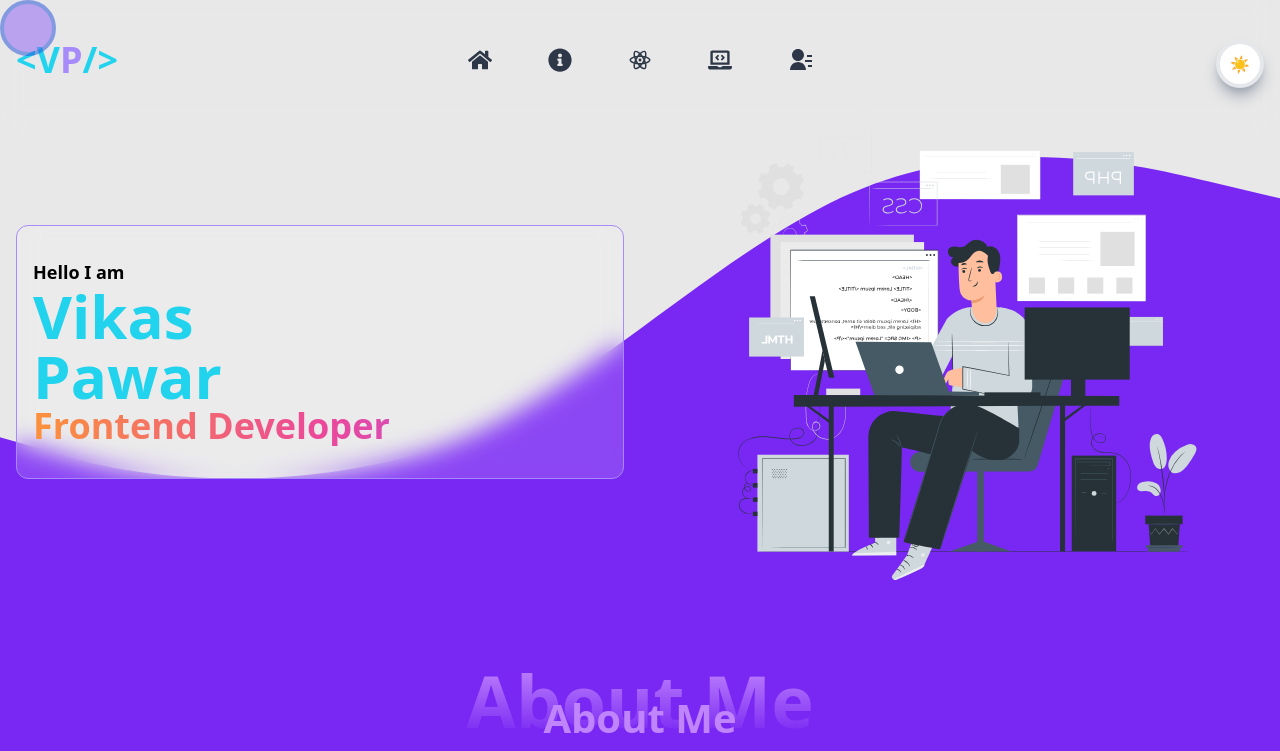
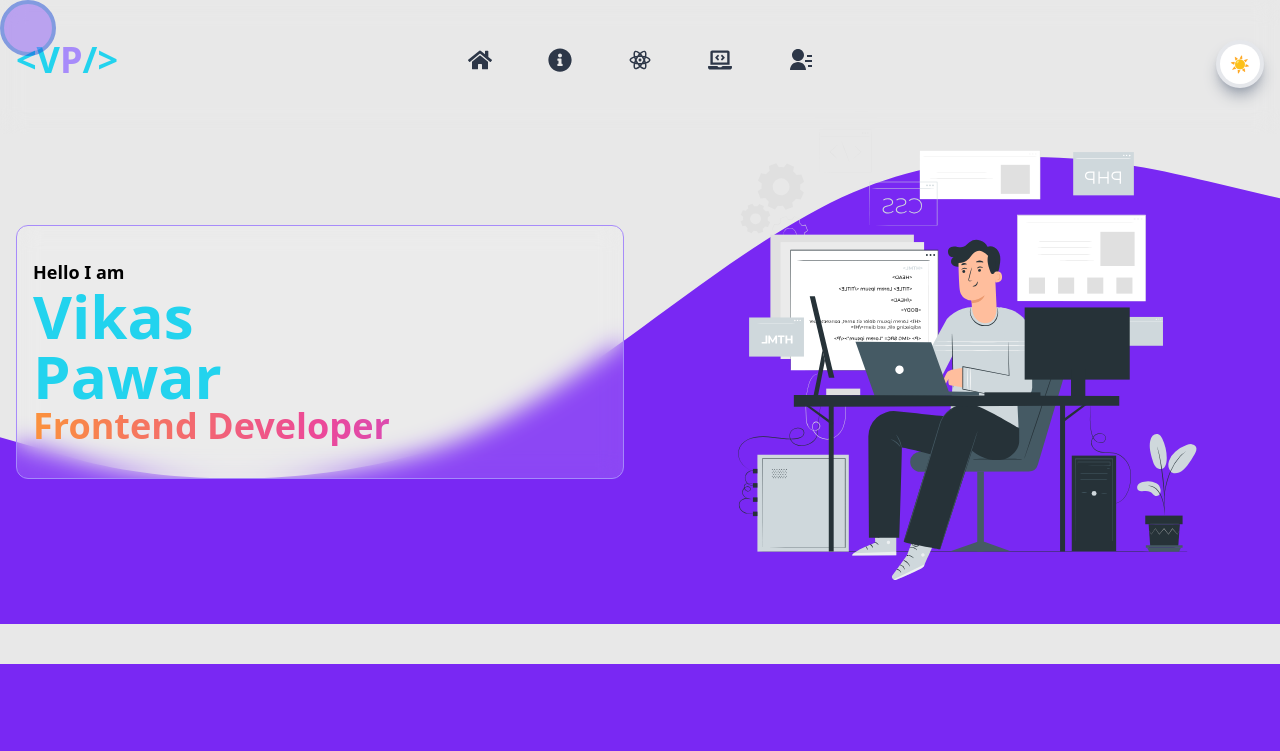
Before and after one commit to VikasSpawar/web-dev-pawar, a React (Vite) app: page / in a window 1280 px wide. Shown: the top 751 px of the page. Built offline with nearby package versions, Linux system fonts and the light colour scheme.

Commit message:
minor layout changes

```diff
--- a/src/components/SectionHeader.jsx
+++ b/src/components/SectionHeader.jsx
@@ -4,7 +4,7 @@ const SectionHeader = ({ children }) => {
 let toColor= children!='About'&&children!='Skills' ? `to-purple-400` : `to-cyan-400`
 let textColor=children!='About'&&children!='Skills' ? `text-purple-400` : `text-cyan-400`
   return (
-    <div className=" h-40 pt-10">
+    <div className=" h-40 pt-10 lg:my-10 lg:pt-20">
       <motion.h1
         initial={{ opacity: 0, translateY: "20%", fontSize: "20em"}}
         whileInView={{ opacity: 1, translateY: 0, fontSize: "4.5rem" }}
```
